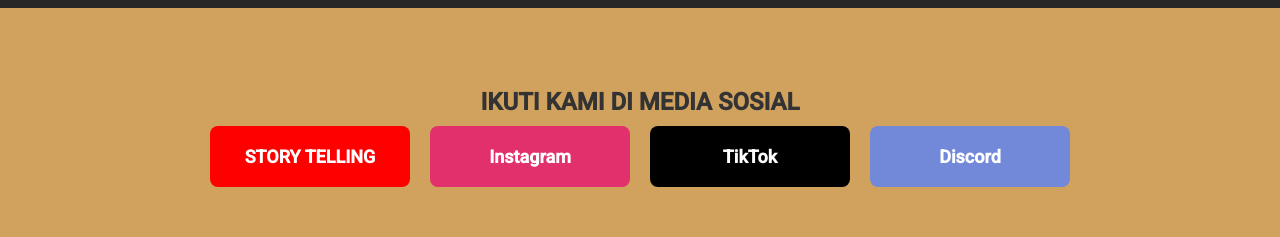
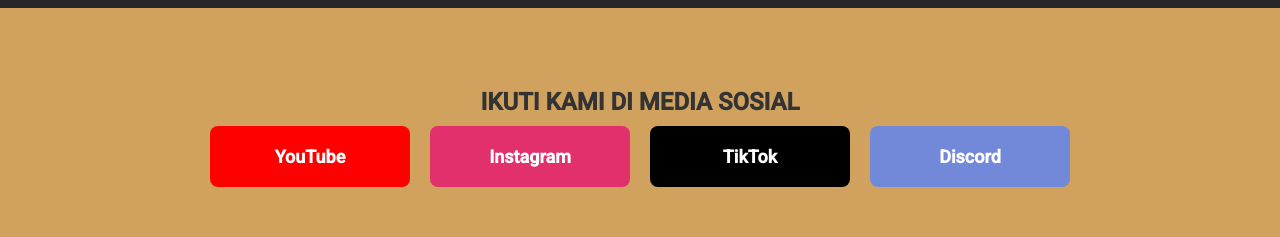
Before and after one commit to ReyhanAlAdzid/PERICO-TRIBES-WEBSITE-OFFICIAL, a plain HTML site: page index.html in a window 1280 px wide. Shown: the part 2460-2697 px from the top of the page. Drawn offline with Linux system fonts and the light colour scheme.

Commit message:
Update index.html

```diff
--- a/index.html
+++ b/index.html
@@ -98,7 +98,7 @@
     <section id="social" class="social">
         <h2>IKUTI KAMI DI MEDIA SOSIAL</h2>
         <div class="social-links">
-            <a href="https://youtu.be/uPuuuExsh80?si=zHQu1y0krxuXkl_I" target="_blank" class="social-item youtube">STORY TELLING</a>
+            <a href="https://youtu.be/UBZN92bIb2k?si=vYHRxUMS2UCljWsq" target="_blank" class="social-item youtube">YouTube</a>
             <a href="https://instagram.com/" target="_blank" class="social-item instagram">Instagram</a>
             <a href="https://tiktok.com/" target="_blank" class="social-item tiktok">TikTok</a>
             <a href="https://discord.gg/Pf4GkQCdMZ" target="_blank" class="social-item discord">Discord</a>
```
